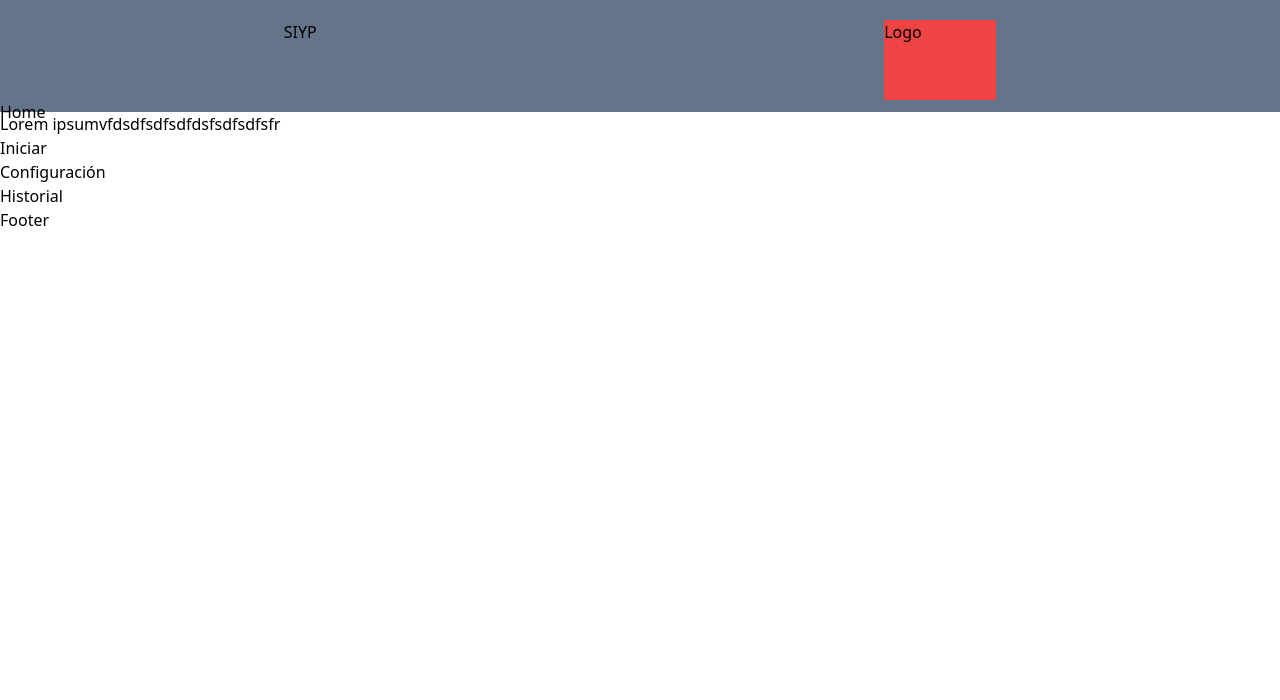
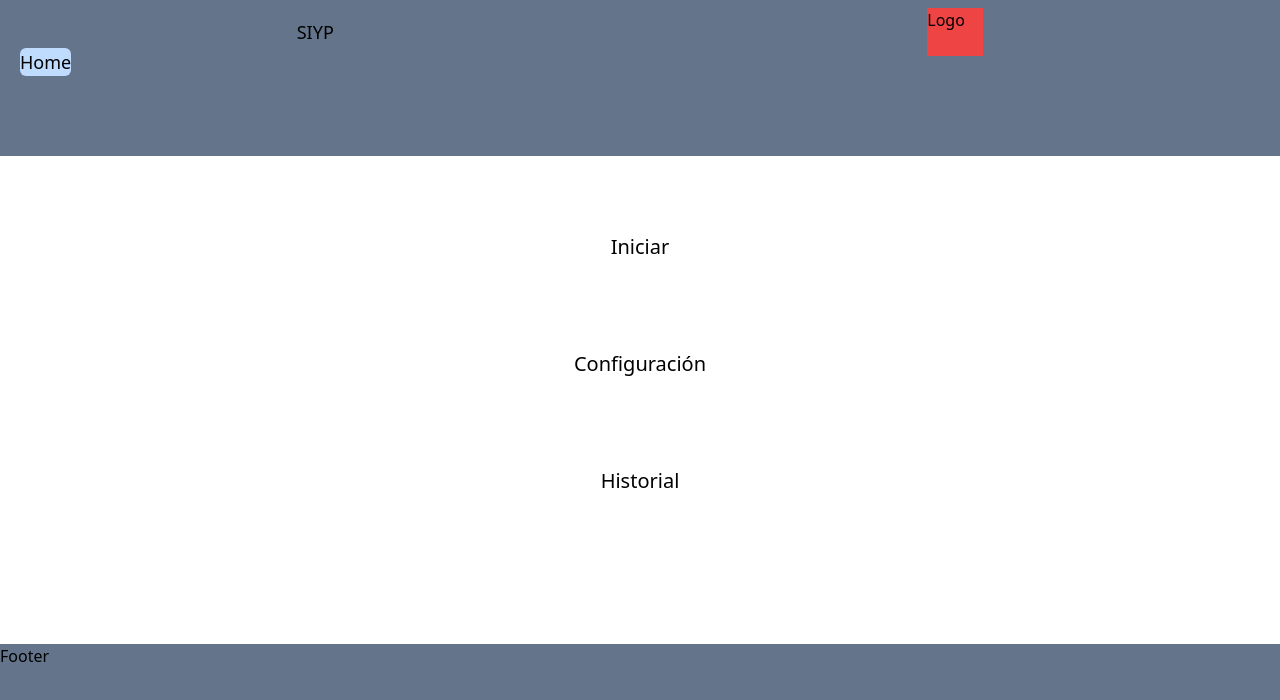
Before and after one commit to SasoHdz/sistemInYourPocketOnline, a React (Create React App) app: page / in a window 1280 px wide. Shown: the top 700 px of the page. Built offline with nearby package versions, Linux system fonts and the light colour scheme.

Commit message:
Footer and Header

```diff
--- a/src/Pages/Home/index.js
+++ b/src/Pages/Home/index.js
@@ -1,22 +1,21 @@
 import React from 'react';
 
-const Home = () => {
+import { Header } from '../../components/Header';
+import { Footer } from '../../components/Footer';
+
+const Home = ({text}) => {
   return (
-    <section className="w-full h-screen flex flex-col content-center">
-        <div className="w-full h-28 bg-slate-500">
-            <div className="w-full h-auto flex justify-around pt-5">
-                <p>SIYP</p>
-                <div className="w-28 h-20 bg-red-500">Logo</div>
-            </div>
-            <div className="absolute">Home</div>
+    <section className="w-full h-screen flex flex-col">
+        <Header title="Home"/>
+        <div className="w-11/12 h-3/5 mx-auto mt-5 flex flex-col">
+          <p className="text-base text-justify">{text}</p>
+          <div className="w-full h-3/4 mt-3 flex flex-col justify-around text-xl items-center">
+            <a href=""><button>Iniciar</button></a>
+            <a href=""><button>Configuración</button></a>
+            <a href=""><button>Historial</button></a>
+          </div>
         </div>
-        <p>Lorem ipsumvfdsdfsdfsdfdsfsdfsdfsfr</p>
-        <a href=""><button>Iniciar</button></a>
-        <a href=""><button>Configuración</button></a>
-        <a href=""><button>Historial</button></a>
-        <div>
-            Footer
-        </div>
+        <Footer />
     </section>
   )
 }
--- /dev/null
+++ b/src/components/Footer/index.js
@@ -0,0 +1,11 @@
+import React from 'react'
+
+const Footer = () => {
+  return (
+    <div className="w-full h-1/5 bg-slate-500">
+            Footer
+    </div>
+  )
+}
+
+export {Footer}
--- /dev/null
+++ b/src/components/Header/index.js
@@ -0,0 +1,17 @@
+import React from 'react';
+
+const Header = ({title}) => {
+  return (
+    <div className="w-full h-1/5 bg-slate-500 relative">
+        <div className="w-full h-auto flex items-center justify-around pt-2">
+            <p className="text-lg font-medium">SIYP</p>
+            <div className="w-14 h-12 bg-red-500">Logo</div>
+        </div>
+        <div className="text-lg font-medium rounded-md bg-blue-200 absolute top-12 left-5 mx-auto">
+            {title}
+        </div>
+    </div>
+  )
+}
+
+export {Header};
```
Also changed, not shown: src/assets/img/shLogo.png (added).
